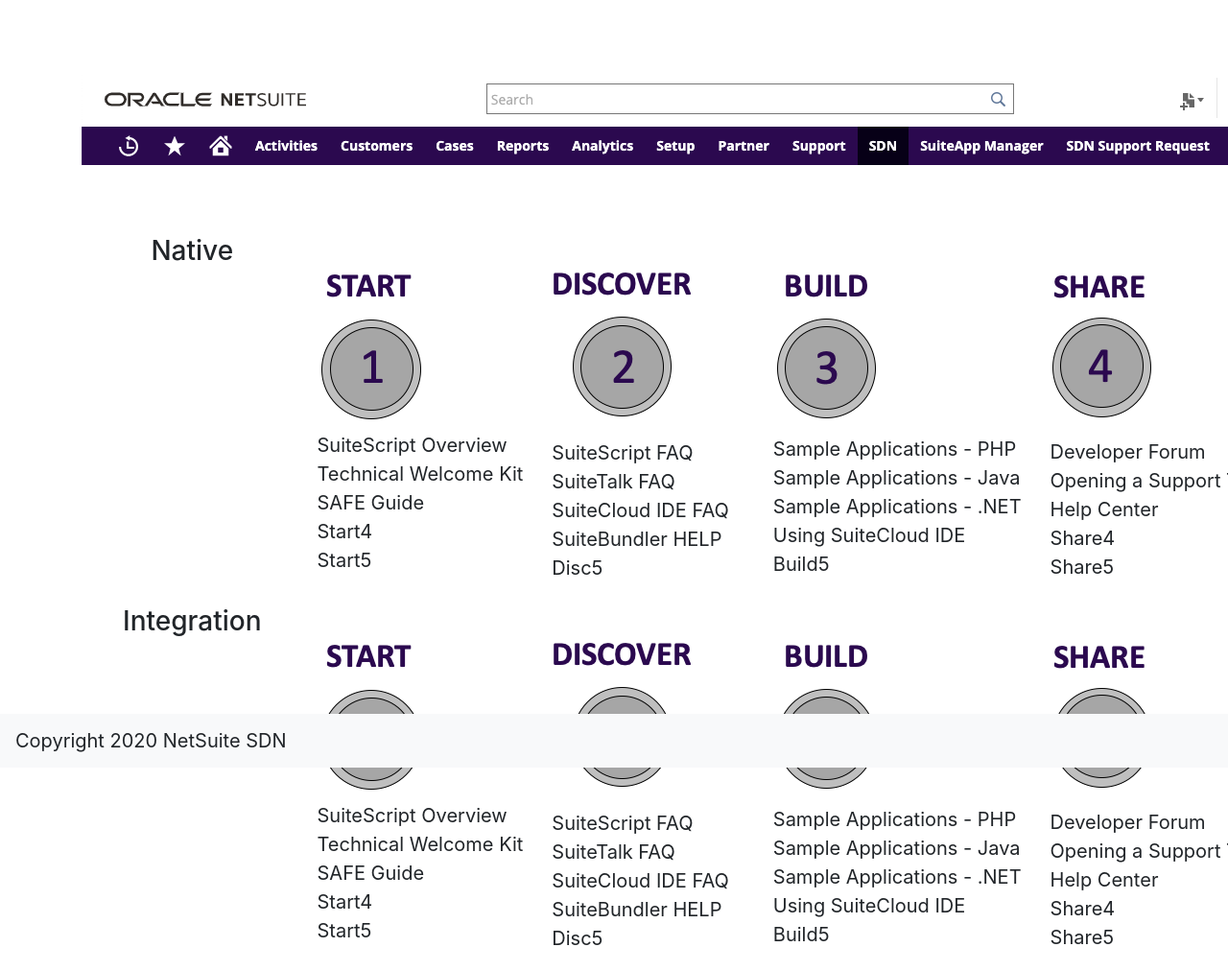
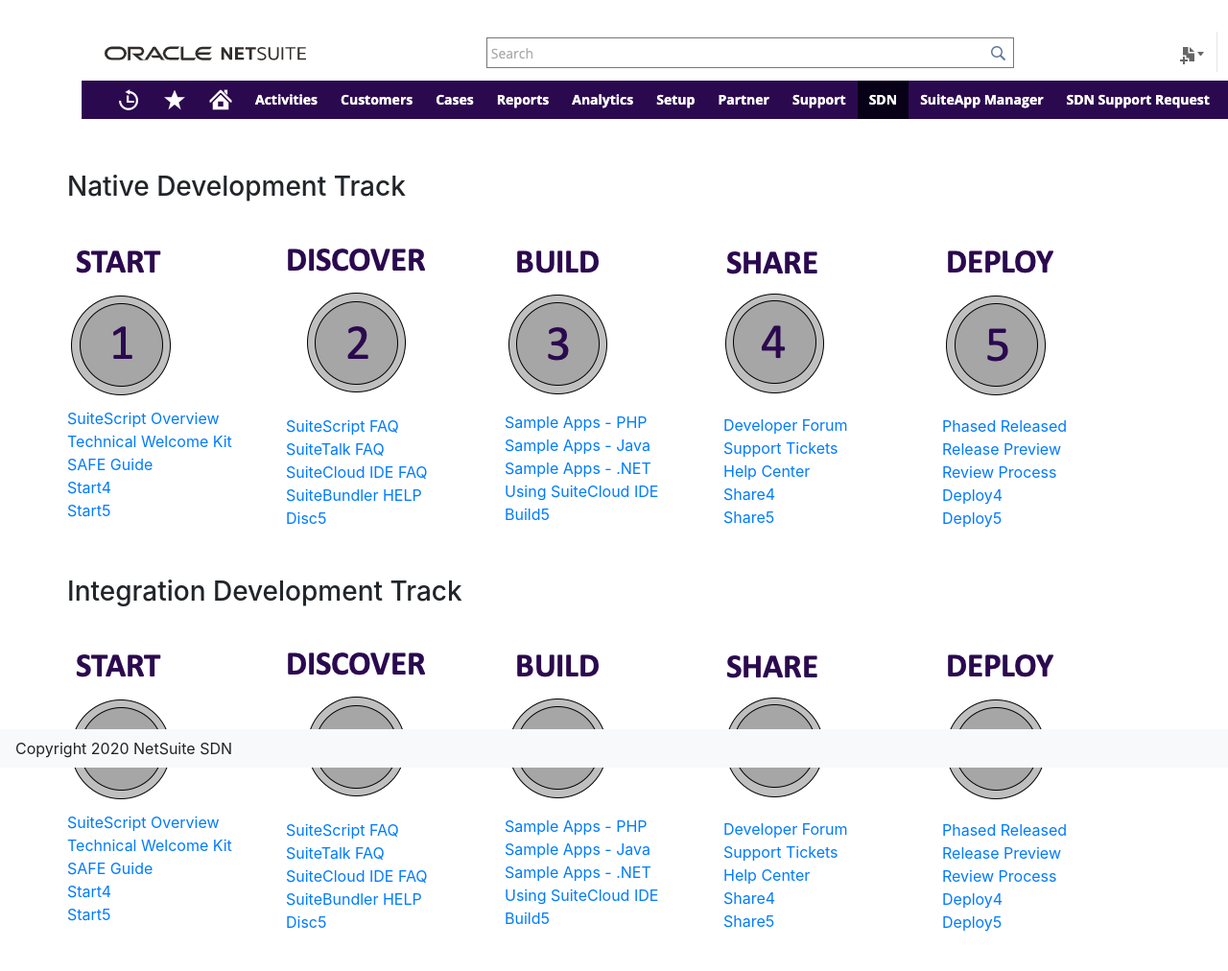
Before and after one commit to knubspud/tox.io, a plain HTML site: page index.html in a window 1280 px wide. Shown: the top 1012 px of the page at 96% size. After the commit the page ends 973 px from the top, so only its background shows below. Drawn offline with nearby package versions, Linux system fonts and the light colour scheme.

Commit message:
Add files via upload

```diff
--- a/index.html
+++ b/index.html
@@ -5,118 +5,108 @@
           <meta name="viewport" content="width=device-width, initial-scale=1, shrink-to-fit=no">
           <link rel="stylesheet" href="https://stackpath.bootstrapcdn.com/bootstrap/4.3.1/css/bootstrap.min.css" integrity="sha384-ggOyR0iXCbMQv3Xipma34MD+dH/1fQ784/j6cY/iJTQUOhcWr7x9JvoRxT2MZw1T" crossorigin="anonymous">
             <title>TOX Mock-up</title>
-            <style>
-             .row{
-    text-align:center;
-    margin:0 auto;
-}
 
-
-           </style>
         </head>
         <body>
 <div class="container">
 <div class="row mt-4"></div>
-<div class="row mt-4"></div>
-<div class="row mt-4"></div>
-<a class="navbar-brand"> <img src= "NSheader.png">
-
+<a class="navbar-brand"> <img src= "NSheader.png"></a>
 
 <div class="row mt-4"></div>
 <div class="row mt-4"></div>
-<div class="row mt-4"></div>
+<div class="row"><h3>Native Development Track<h3></div>
 
-<div class="row">
-    <div class="col"><h3>Native<h3></div>
+    <div class="row">
         <div class="col">
-        <div class="row"><img border="0" src="1.png"> </div>
-        <div class="row">SuiteScript Overview</div>
-        <div class="row">Technical Welcome Kit</div>
-        <div class="row">SAFE Guide</div>
-        <div class="row">Start4</div>
-        <div class="row">Start5</div>
+        <div class="row"><img border="0" src="1.png"></div>
+        <div class="row"><a href="index.html">SuiteScript Overview</a></div>
+        <div class="row"><a href="https://nlcorp.app.netsuite.com/core/media/media.nl?id=12172623&c=NLCORP&h=e96df9c65e47481f34c8&_xt=.pdf">Technical Welcome Kit</a></div>
+        <div class="row"><a href="https://nlcorp.app.netsuite.com/core/media/media.nl?id=191259530&c=NLCORP&h=50923838f26bac882513&_xt=.pdf">SAFE Guide</a></div>
+        <div class="row"><a href="index.html">Start4</a></div>
+        <div class="row"><a href="index.html">Start5</a></div>
         </div>
         <div class="col">
         <div class="row"><img border="0" src="2.png"> </div>
-        <div class="row">SuiteScript FAQ</div>
-        <div class="row">SuiteTalk FAQ</div>
-        <div class="row">SuiteCloud IDE FAQ</div>
-        <div class="row">SuiteBundler HELP</div>
-        <div class="row">Disc5</div>
+        <div class="row"><a href="index.html">SuiteScript FAQ</a></div>
+        <div class="row"><a href="index.html">SuiteTalk FAQ</a></div>
+        <div class="row"><a href="index.html">SuiteCloud IDE FAQ</a></div>
+        <div class="row"><a href="index.html">SuiteBundler HELP</a></div>
+        <div class="row"><a href="index.html">Disc5</a></div>
         </div>
         <div class="col">
         <div class="row"><img border="0" src="3.png"> </div>
-        <div class="row">Sample Applications - PHP</div>
-        <div class="row">Sample Applications - Java</div>
-        <div class="row">Sample Applications - .NET</div>
-        <div class="row">Using SuiteCloud IDE</div>
-        <div class="row">Build5</div>
+        <div class="row"><a href="index.html">Sample Apps - PHP</a></div>
+        <div class="row"><a href="index.html">Sample Apps - Java</a></div>
+        <div class="row"><a href="index.html">Sample Apps - .NET</a></div>
+        <div class="row"><a href="index.html">Using SuiteCloud IDE</a></div>
+        <div class="row"><a href="index.html">Build5</a></div>
         </div>
         <div class="col">
-        <div class="row"><img border="0" src="4.png"> </div>
-        <div class="row">Developer Forum</div>
-        <div class="row">Opening a Support Ticket</div>
-        <div class="row">Help Center</div>
-        <div class="row">Share4</div>
-        <div class="row">Share5</div>
+        <div class="row"><img border="0" src="4.png"></div>
+        <div class="row"><a href="index.html">Developer Forum</a></div>
+        <div class="row"><a href="https://nlcorp.app.netsuite.com/core/media/media.nl?id=189843259&c=NLCORP&h=a2ffeb5eebc52885f124&_xt=.pdf">Support Tickets</a></div>
+        <div class="row"><a href="index.html">Help Center</a></div>
+        <div class="row"><a href="index.html">Share4</a></div>
+        <div class="row"><a href="index.html">Share5</a></div>
         </div>
         <div class="col">
         <div class="row"><img border="0" src="5.png"> </div>
-        <div class="row">NetSuite Phased Released</div>
-        <div class="row">NetSuiteRelease Preview</div>
-        <div class="row">SuiteApp Review Process</div>
-        <div class="row">Deploy4</div>
-        <div class="row">Deploy5</div>
+        <div class="row"><a href="index.html">Phased Released</a></div>
+        <div class="row"><a href="index.html">Release Preview</a></div>
+        <div class="row"><a href="index.html">Review Process</a></div>
+        <div class="row"><a href="index.html">Deploy4</a></div>
+        <div class="row"><a href="index.html">Deploy5</a></div>
         </div>
+</div>
 
-</div>
 <div class="row mt-4"></div>
+<div class="row mt-4"></div>
+<div class="row"> <h3>Integration Development Track<h3></div>
 <div class="row">
-    <div class="col"><h3>Integration<h3></div>
         <div class="col">
-        <div class="row"><img border="0" src="1.png"> </div>
-        <div class="row">SuiteScript Overview</div>
-        <div class="row">Technical Welcome Kit</div>
-        <div class="row">SAFE Guide</div>
-        <div class="row">Start4</div>
-        <div class="row">Start5</div>
+        <div class="row"><img border="0" src="1.png"></div>
+        <div class="row"><a href="index.html">SuiteScript Overview</a></div>
+        <div class="row"><a href="https://nlcorp.app.netsuite.com/core/media/media.nl?id=12172623&c=NLCORP&h=e96df9c65e47481f34c8&_xt=.pdf">Technical Welcome Kit</a></div>
+        <div class="row"><a href="https://nlcorp.app.netsuite.com/core/media/media.nl?id=191259530&c=NLCORP&h=50923838f26bac882513&_xt=.pdf">SAFE Guide</a></div>
+        <div class="row"><a href="index.html">Start4</a></div>
+        <div class="row"><a href="index.html">Start5</a></div>
         </div>
         <div class="col">
         <div class="row"><img border="0" src="2.png"> </div>
-        <div class="row">SuiteScript FAQ</div>
-        <div class="row">SuiteTalk FAQ</div>
-        <div class="row">SuiteCloud IDE FAQ</div>
-        <div class="row">SuiteBundler HELP</div>
-        <div class="row">Disc5</div>
+        <div class="row"><a href="index.html">SuiteScript FAQ</a></div>
+        <div class="row"><a href="index.html">SuiteTalk FAQ</a></div>
+        <div class="row"><a href="index.html">SuiteCloud IDE FAQ</a></div>
+        <div class="row"><a href="index.html">SuiteBundler HELP</a></div>
+        <div class="row"><a href="index.html">Disc5</a></div>
         </div>
         <div class="col">
         <div class="row"><img border="0" src="3.png"> </div>
-        <div class="row">Sample Applications - PHP</div>
-        <div class="row">Sample Applications - Java</div>
-        <div class="row">Sample Applications - .NET</div>
-        <div class="row">Using SuiteCloud IDE</div>
-        <div class="row">Build5</div>
+        <div class="row"><a href="index.html">Sample Apps - PHP</a></div>
+        <div class="row"><a href="index.html">Sample Apps - Java</a></div>
+        <div class="row"><a href="index.html">Sample Apps - .NET</a></div>
+        <div class="row"><a href="index.html">Using SuiteCloud IDE</a></div>
+        <div class="row"><a href="index.html">Build5</a></div>
         </div>
         <div class="col">
-        <div class="row"><img border="0" src="4.png"> </div>
-        <div class="row">Developer Forum</div>
-        <div class="row">Opening a Support Ticket</div>
-        <div class="row">Help Center</div>
-        <div class="row">Share4</div>
-        <div class="row">Share5</div>
+        <div class="row"><img border="0" src="4.png"></div>
+        <div class="row"><a href="index.html">Developer Forum</a></div>
+        <div class="row"><a href="https://nlcorp.app.netsuite.com/core/media/media.nl?id=189843259&c=NLCORP&h=a2ffeb5eebc52885f124&_xt=.pdf">Support Tickets</a></div>
+        <div class="row"><a href="index.html">Help Center</a></div>
+        <div class="row"><a href="index.html">Share4</a></div>
+        <div class="row"><a href="index.html">Share5</a></div>
         </div>
         <div class="col">
         <div class="row"><img border="0" src="5.png"> </div>
-        <div class="row">NetSuite Phased Released</div>
-        <div class="row">NetSuiteRelease Preview</div>
-        <div class="row">SuiteApp Review Process</div>
-        <div class="row">Deploy4</div>
-        <div class="row">Deploy5</div>
+        <div class="row"><a href="index.html">Phased Released</a></div>
+        <div class="row"><a href="index.html">Release Preview</a></div>
+        <div class="row"><a href="index.html">Review Process</a></div>
+        <div class="row"><a href="index.html">Deploy4</a></div>
+        <div class="row"><a href="index.html">Deploy5</a></div>
         </div>
+</div>
 
 </div>
 
-</div>
 <!-- Footer -->
 <nav class="navbar fixed-bottom navbar-light bg-light">
 Copyright 2020 NetSuite SDN</a>
```
